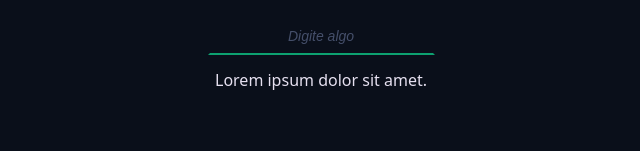
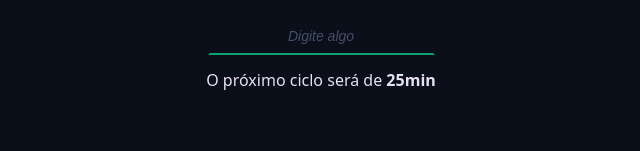
Before and after one commit to Vinicius2501/chronos-pomodoro, a React (Vite) app: page / in a window 1280 px wide. Shown: the part 530-681 px from the top of the page, without its empty margins (319-959 px from the left). Built offline with nearby package versions, Linux system fonts and the light colour scheme.

Commit message:
Adicionando Tip dinamico baseado tipo e estado da task

```diff
--- a/src/components/MainForm/index.tsx
+++ b/src/components/MainForm/index.tsx
@@ -8,6 +8,7 @@ import { useTaskContext } from '../../contexts/TaskContext/useTaskContext';
 import { getNextCycle } from '../../utils/GetNextCycle';
 import { getNextCycleType } from '../../utils/getNextCycleType';
 import { TaskActionTypes } from '../../contexts/TaskContext/TaskActions';
+import { Tips } from '../Tips';
 //import style from './style.module.css';
 
 export function MainForm() {
@@ -38,13 +39,11 @@ export function MainForm() {
       type: nextCycleType,
     };
 
-    dispatch({type:TaskActionTypes.START_TASK, payload: newTask});
-
+    dispatch({ type: TaskActionTypes.START_TASK, payload: newTask });
   }
 
   function handleInterruptTask() {
-    dispatch({type: TaskActionTypes.INTERRUPT_TASK})
-
+    dispatch({ type: TaskActionTypes.INTERRUPT_TASK });
   }
 
   return (
@@ -59,7 +58,9 @@ export function MainForm() {
         />
       </div>
       <div className='formRow'>
-        <p>Lorem ipsum dolor sit amet.</p>
+        <p>
+          <Tips />
+        </p>
       </div>
       {state.currentCycle > 0 && (
         <div className='formRow'>
--- /dev/null
+++ b/src/components/Tips/index.tsx
@@ -0,0 +1,52 @@
+import { useTaskContext } from '../../contexts/TaskContext/useTaskContext';
+import { getNextCycle } from '../../utils/GetNextCycle';
+import { getNextCycleType } from '../../utils/getNextCycleType';
+
+export function Tips() {
+  const { state } = useTaskContext();
+  const nextCycle = getNextCycle(state.currentCycle);
+  const nextCycleType = getNextCycleType(nextCycle);
+
+  const TipsWhenNoActiveTaks = {
+    workTime: (
+      <span>
+        O próximo ciclo será de <b>{state.config.workTime}min</b>
+      </span>
+    ),
+    shortBreakTime: (
+      <span>
+        O descanso será de <b>{state.config.shortBreakTime}min</b>
+      </span>
+    ),
+    longBreakTime: (
+      <span>
+        O descanso será de <b>{state.config.longBreakTime}min</b>
+      </span>
+    ),
+  };
+
+  const TipsWhenActiveTaks = {
+    workTime: (
+      <span>
+        Foque por <b>{state.config.workTime}min</b>
+      </span>
+    ),
+    shortBreakTime: (
+      <span>
+        Descanse por <b>{state.config.shortBreakTime}min</b>
+      </span>
+    ),
+    longBreakTime: (
+      <span>
+        Descanse por <b>{state.config.longBreakTime}min</b>
+      </span>
+    ),
+  };
+
+  return (
+    <>
+      {!!state.activeTask && TipsWhenActiveTaks[state.activeTask.type]}
+      {!state.activeTask && TipsWhenNoActiveTaks[nextCycleType]}
+    </>
+  );
+}
```
